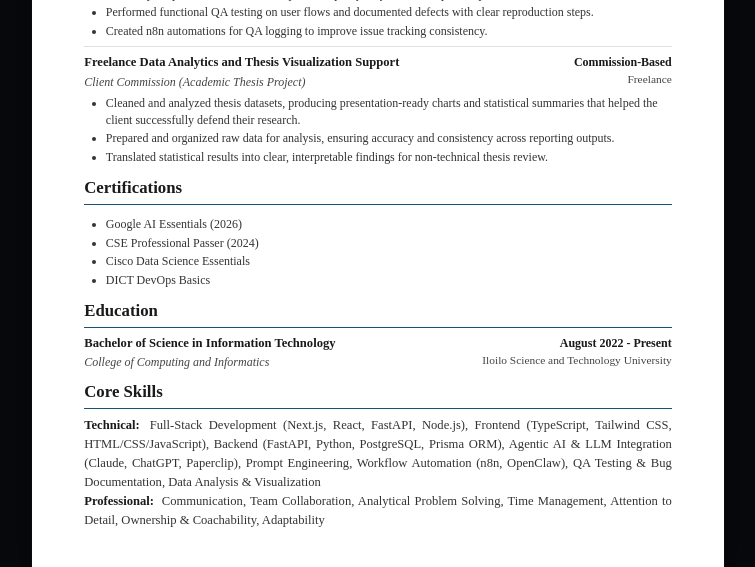
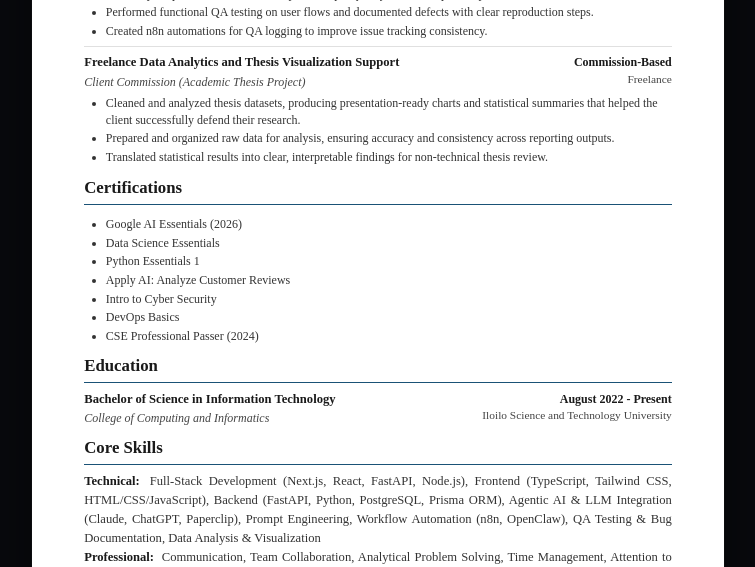
Before and after one commit to HanzDLC/MyPortfolio, a Flask app: page /cv in a window 1280 px wide, after a click on "Resume". Shown: the part 804-1371 px from the top of the page, without its empty margins (262-1017 px from the left). Run offline with Flask 3, Linux system fonts and the light colour scheme.

Commit message:
feat: sync full certifications list into resume and CV
Resume showed only 4 certs with mismatched names; now lists all 7
(6 canonical portfolio certs from get_certifications + CSE
Professional Passer). CV was missing Python Essentials 1 — added.

```diff
--- a/templates/cv_document.html
+++ b/templates/cv_document.html
@@ -34,7 +34,7 @@
         <section class="cv-section">
             <h3 class="cv-section-title">Professional Summary</h3>
             <div class="cv-section-content">
-                <p>Full-stack developer and AI systems architect with expertise in building production-grade applications and autonomous agent systems. Currently leading ARIA (AI Runs It All), a full-stack AI marketing platform with 6 autonomous agents, and building DriveXP, a comprehensive car rental platform. Also running Hermes Agent (Nous Research) as a self-improving agent hub with persistent memory and cross-platform messaging. Skilled in Next.js, FastAPI, full-stack development, prompt engineering, agentic AI design, and workflow automation. Proven track record building complex systems from concept to production deployment.</p>
+                <p>Full-stack developer with hands-on experience building production-grade web applications and autonomous AI systems. Skilled in modern JavaScript frameworks, Python, database design, and AI/LLM integration. Known for shipping reliable, well-architected systems that solve real operational problems and deliver measurable impact.</p>
             </div>
         </section>
 
@@ -258,6 +258,7 @@
                         <li>Civil Service Examination Passer - Professional (2024)</li>
                         <li>Google AI Essentials Certificate - Coursera (2026)</li>
                         <li>Cisco Networking Academy Certificate - Data Science Essentials with Python</li>
+                        <li>Cisco Networking Academy Certificate - Python Essentials 1</li>
                         <li>Cisco Networking Academy Certificate - Apply AI: Analyze Customer Reviews</li>
                         <li>Cisco Networking Academy Certificate - Introduction to Cybersecurity</li>
                         <li>DICT Certificate of Participation - Cloud and DevOps Basics</li>
--- a/templates/resume_document.html
+++ b/templates/resume_document.html
@@ -110,9 +110,12 @@
                 <div class="cv-courses">
                     <ul>
                         <li>Google AI Essentials (2026)</li>
+                        <li>Data Science Essentials</li>
+                        <li>Python Essentials 1</li>
+                        <li>Apply AI: Analyze Customer Reviews</li>
+                        <li>Intro to Cyber Security</li>
+                        <li>DevOps Basics</li>
                         <li>CSE Professional Passer (2024)</li>
-                        <li>Cisco Data Science Essentials</li>
-                        <li>DICT DevOps Basics</li>
                     </ul>
                 </div>
             </div>
```
Also changed, not shown: PORTFOLIO_LOGS.md (+8 -0 lines).
